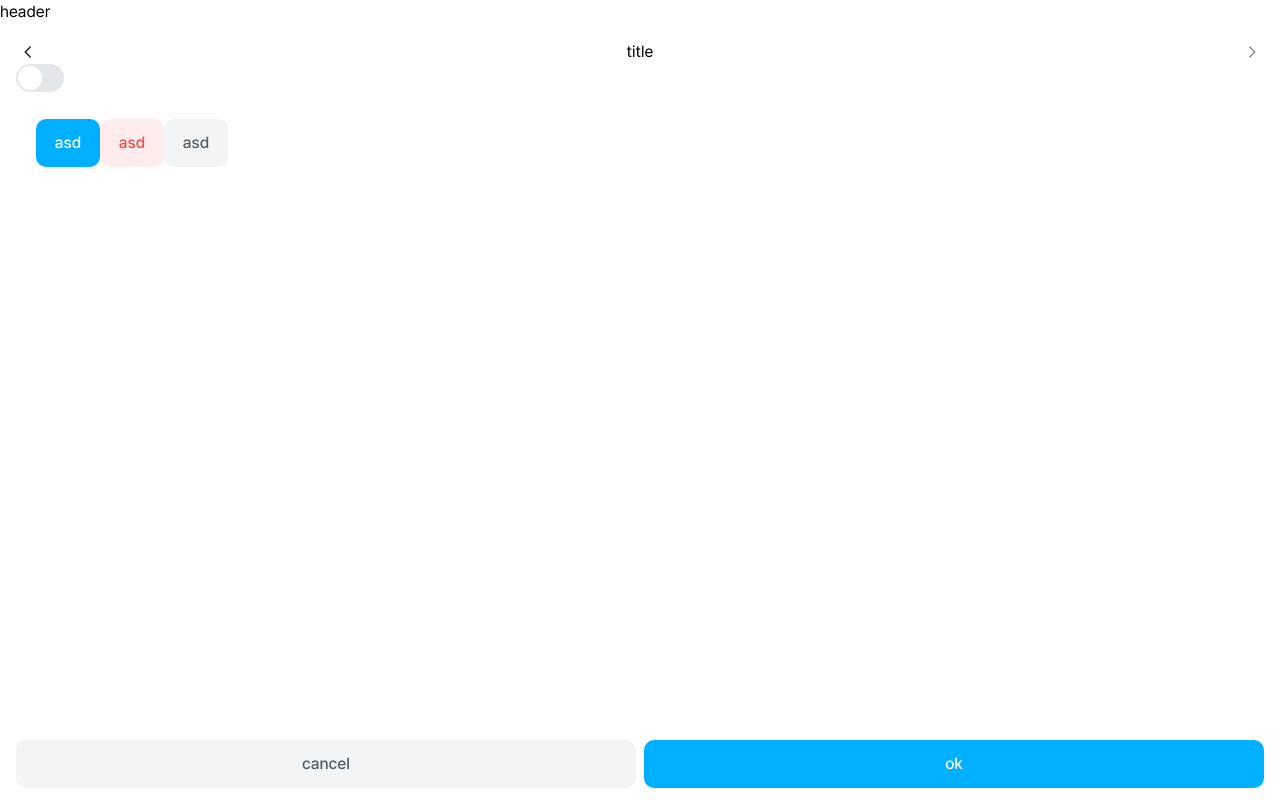
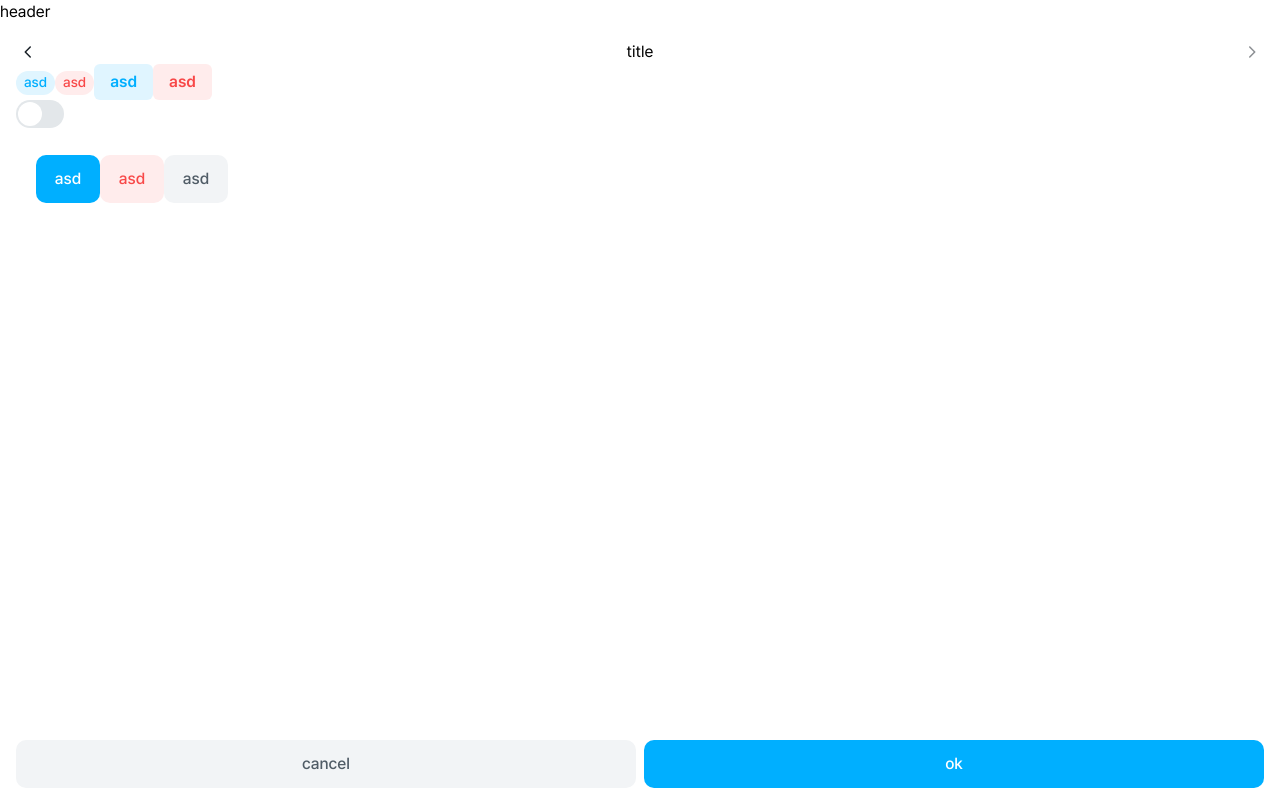
Before and after one commit to nonarnee/mycle-reservation, a React (Vite) app: page /reservations in a window 1280 px wide. Built offline with nearby package versions, Linux system fonts and the light colour scheme.

Commit message:
뱃지 컴포넌트 추가

```diff
--- a/src/pages/Reservations/ReservationsPage.tsx
+++ b/src/pages/Reservations/ReservationsPage.tsx
@@ -4,9 +4,10 @@ import { useState } from 'react';
 import Button from '@/ui/Button';
 import Navigator from '@/ui/Navigator';
 import Switch from '@/ui/Switch';
+import FixedBottomCTA from '@/ui/FixedBottomCTA';
+import Badge from '@/ui/Badge';
 import ChevronLeftIcon from '@/assets/icons/chevron_left.svg?react';
 import ChevronRightIcon from '@/assets/icons/chevron_right.svg?react';
-import FixedBottomCTA from '@/ui/FixedBottomCTA';
 
 export default function ReservationsPage() {
   const [checked, setChecked] = useState(false);
@@ -43,6 +44,20 @@ export default function ReservationsPage() {
           />
         </div>
         <div>
+          <Badge variant="primary" size="small">
+            asd
+          </Badge>
+          <Badge variant="danger" size="small">
+            asd
+          </Badge>
+          <Badge variant="primary" size="large">
+            asd
+          </Badge>
+          <Badge variant="danger" size="large">
+            asd
+          </Badge>
+        </div>
+        <div>
           <Switch checked={checked} onClick={toggleChecked} />
         </div>
         <div
--- a/src/styles/theme.ts
+++ b/src/styles/theme.ts
@@ -6,12 +6,12 @@ export const theme = {
     blue: '#0000ff',
     red: '#ff0000',
     primary: '#00afff',
+    primaryLight: '#e0f5ff',
     dark: '#505c66',
     grayDark: '#1a2128',
     gray: '#6d7882',
     grayLight: '#8e98a0',
     grayLight2: '#e3e7ea',
-    primaryLight: '#e0f5ff',
     danger: '#f84848',
     dangerLight: '#ffecec',
   },
--- /dev/null
+++ b/src/ui/Badge/Badge.style.ts
@@ -0,0 +1,51 @@
+import styled from '@emotion/styled';
+import { css } from '@emotion/react';
+
+import { theme } from '@/styles/theme';
+
+import { BadgeProps } from './Badge.type';
+
+const getSizeStyle = (size: BadgeProps['size']) => {
+  switch (size) {
+    case 'small':
+      return css`
+        height: 24px;
+        padding: 0 8px;
+        font-size: 14px;
+        font-weight: 500;
+        border-radius: 12px;
+      `;
+    case 'large':
+      return css`
+        height: 36px;
+        padding: 0 16px;
+        font-size: 16px;
+        font-weight: 600;
+        border-radius: 6px;
+      `;
+  }
+};
+
+const getVariantStyle = (variant: BadgeProps['variant']) => {
+  switch (variant) {
+    case 'primary':
+      return css`
+        background-color: ${theme.colors.primaryLight};
+        color: ${theme.colors.primary};
+      `;
+    case 'danger':
+      return css`
+        background-color: ${theme.colors.dangerLight};
+        color: ${theme.colors.danger};
+      `;
+  }
+};
+
+export const BadgeWrapper = styled.span<Omit<BadgeProps, 'children'>>`
+  display: inline-flex;
+  align-items: center;
+  justify-content: center;
+
+  ${({ size }) => getSizeStyle(size)}
+  ${({ variant }) => getVariantStyle(variant)}
+`;
--- /dev/null
+++ b/src/ui/Badge/Badge.type.ts
@@ -0,0 +1,5 @@
+export interface BadgeProps {
+  children: React.ReactNode;
+  variant?: 'primary' | 'danger';
+  size?: 'small' | 'large';
+}
--- /dev/null
+++ b/src/ui/Badge/index.tsx
@@ -0,0 +1,10 @@
+import { BadgeWrapper } from './Badge.style';
+import { BadgeProps } from './Badge.type';
+
+export default function Badge({ children, variant = 'primary', size = 'small' }: BadgeProps) {
+  return (
+    <BadgeWrapper variant={variant} size={size}>
+      {children}
+    </BadgeWrapper>
+  );
+}
```
